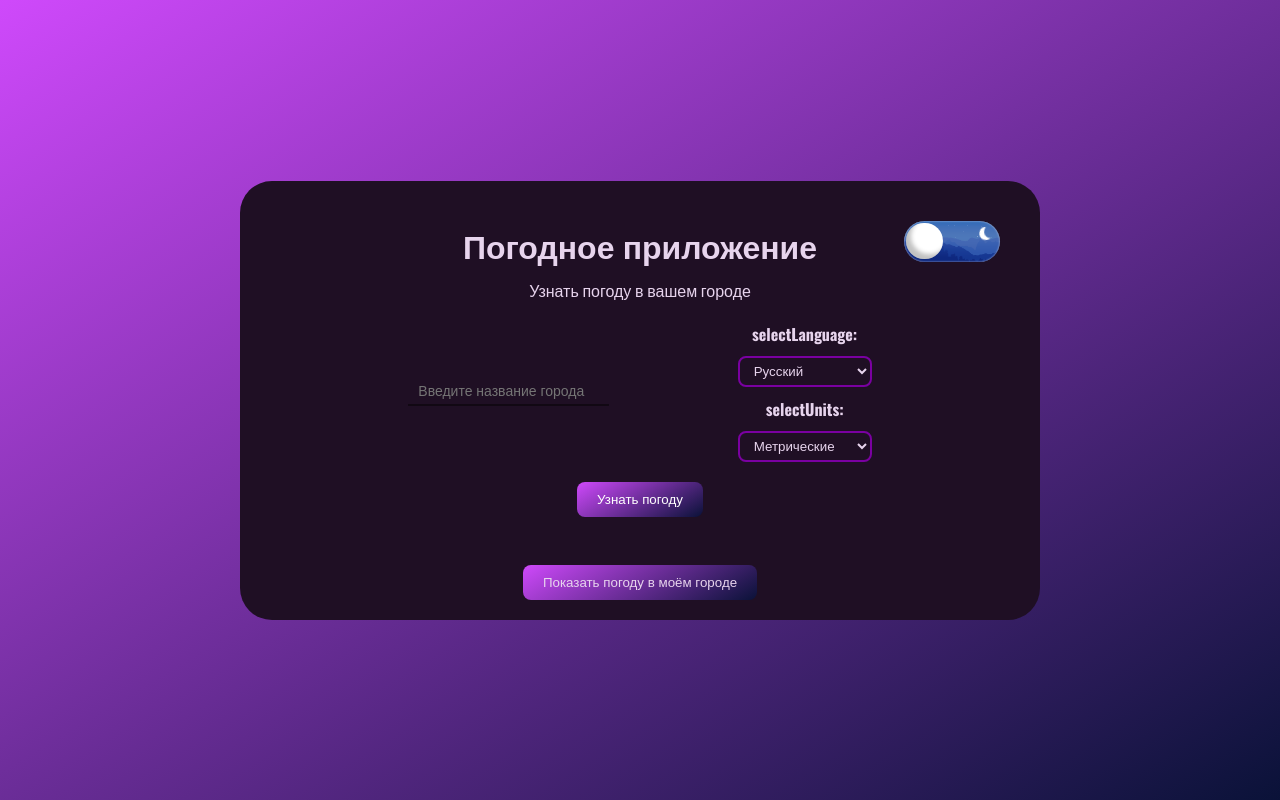
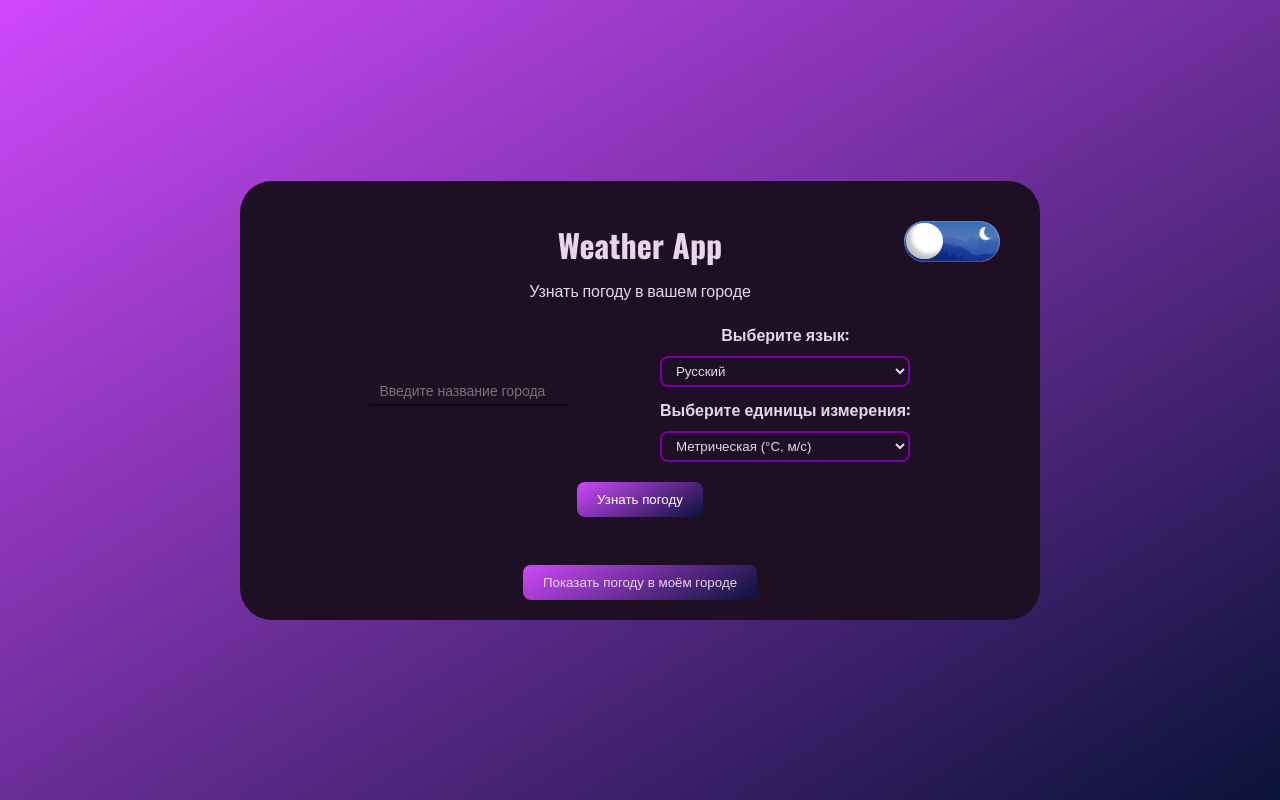
Before and after one commit to 7Hunter7/Weather_App, a Vue app: page / in a window 1280 px wide. Built offline with nearby package versions, Linux system fonts and the light colour scheme.

Commit message:
Updated 'i18n.js' - Added translate for 'selectLanguage', 'selectUnits' and 'geolocationWeatherLoadedCity'

```diff
--- a/src/i18n.js
+++ b/src/i18n.js
@@ -4,6 +4,10 @@ import { createI18n } from 'vue-i18n'
 const messages = {
   en: {
     appTitle: 'Weather App',
+    selectLanguage: 'Select Language',
+    selectUnits: 'Select Units',
+    unitMetric: 'Metric (°C, m/s)',
+    unitEmpirical: 'Empirical (°F, mph)',
     findWeather: 'Check the weather in',
     yourCity: 'your city',
     cityPlaceholder: 'Enter city name',
@@ -20,8 +24,6 @@ const messages = {
     precipitation: 'Precipitation(last 1 hour)',
     groundPressure: 'Level Pressure',
     weatherConditions: 'Weather Conditions',
-    unitMetric: 'Metric',
-    unitEmpirical: 'Empirical',
     celsius: '℃',
     fahrenheit: '℉',
     metersPerSecond: 'm/s',
@@ -48,13 +50,18 @@ const messages = {
     weatherLoaded: 'Weather for «{city}» successfully loaded',
     weatherUpdated: 'Weather for «{city}» successfully updated',
     geolocationWeatherLoaded: 'Weather for your location successfully loaded from cache',
+    geolocationWeatherLoadedCity: 'Weather for your location, city: {city}, successfully loaded',
     cacheLoadError: 'Error loading data from cache: {error}',
     cacheSaveError: 'Error saving data to cache: {error}',
     cacheDeleteError: 'Error deleting data from cache: {error}',
     cacheParseError: 'Error parsing data from cache: {error}',
   },
   ru: {
-    appTitle: 'Погодное приложение',
+    appTitle: 'Weather App',
+    selectLanguage: 'Выберите язык',
+    selectUnits: 'Выберите единицы измерения',
+    unitMetric: 'Метрическая (°C, м/с)',
+    unitEmpirical: 'Эмпирическая (°F, мили/ч)',
     findWeather: 'Узнать погоду в',
     yourCity: 'вашем городе',
     cityPlaceholder: 'Введите название города',
@@ -71,8 +78,6 @@ const messages = {
     precipitation: 'Количество осадков(за 1 час)',
     groundPressure: 'Атмосферное давление',
     weatherConditions: 'Погодные условия',
-    unitMetric: 'Метрические',
-    unitEmpirical: 'Эмпирические',
     celsius: '℃',
     fahrenheit: '℉',
     metersPerSecond: 'м/с',
@@ -98,9 +103,11 @@ const messages = {
     weatherLoaded: 'Погода для города «{city}» успешно загружена',
     weatherUpdated: 'Погода для города «{city}» успешно обновлена',
     geolocationWeatherLoaded: 'Погода для вашего местоположения успешно загружена',
-    cacheLoadError: 'Ошибка при загрузке данных из кэша: {error}',
-    cacheSaveError: 'Ошибка при сохранении данных в кэш: {error}',
-    cacheDeleteError: 'Ошибка при удалении данных из кэша: {error}',
+    geolocationWeatherLoadedCity:
+      'Погода для вашего местоположения, город: {city}, успешно загружена',
+    cacheLoadError: 'Ошибка загрузки данных из кэша: {error}',
+    cacheSaveError: 'Ошибка сохранения данных в кэш: {error}',
+    cacheDeleteError: 'Ошибка удаления данных из кэша: {error}',
     cacheParseError: 'Ошибка разбора данных из кэша: {error}',
   },
 }
```
